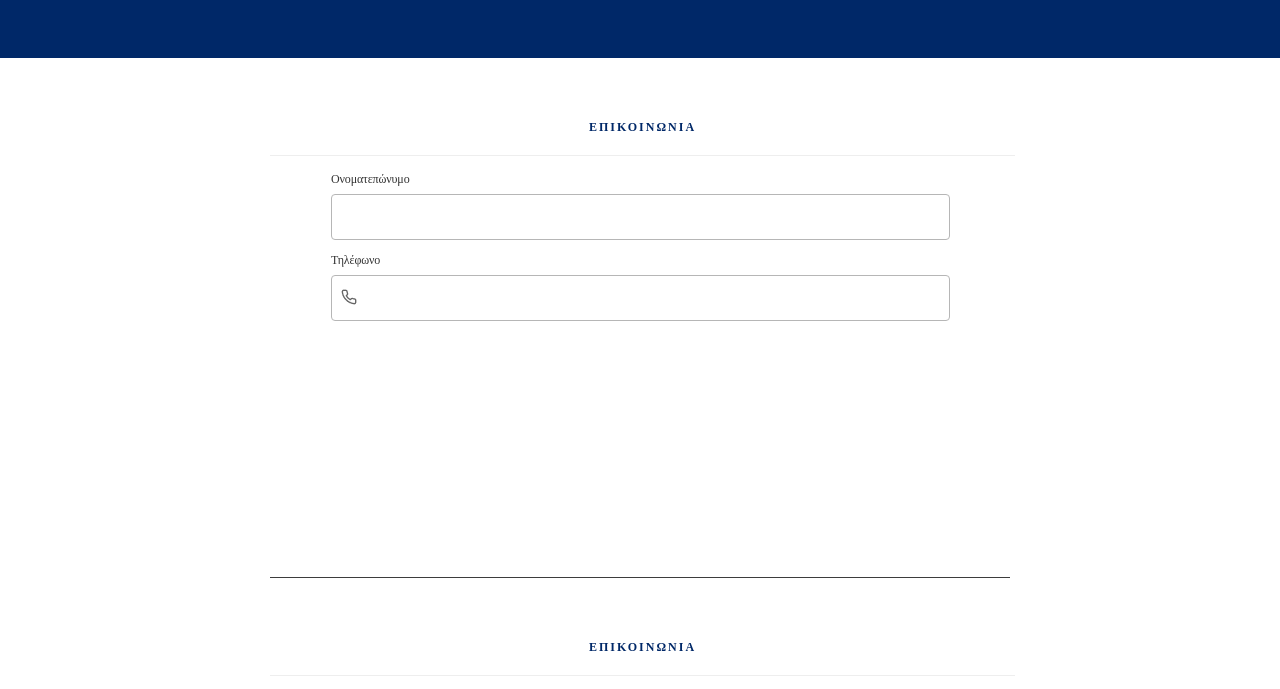
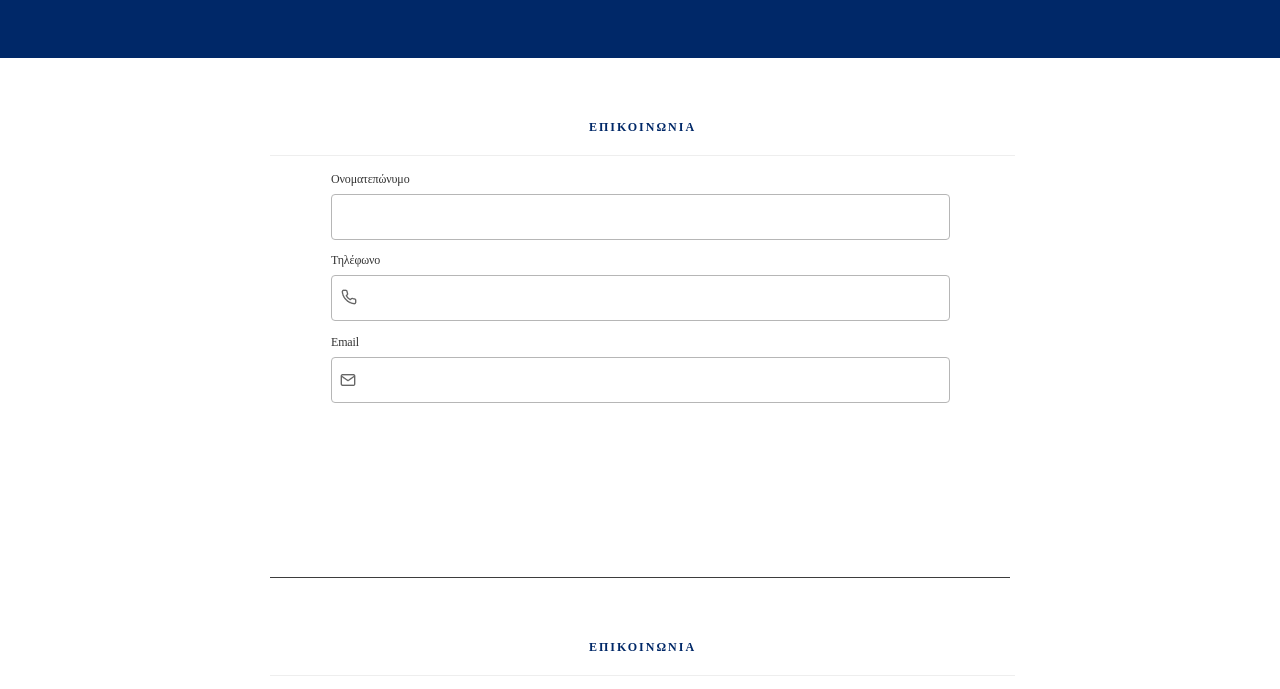
Before and after one commit to PRLAGSA/PixelPerfect, a plain HTML site: page index.html in a window 1280 px wide. Shown: the part 2088-2777 px from the top of the page. Drawn offline with Linux system fonts and the light colour scheme.

Commit message:
email Ready

```diff
--- a/index.html
+++ b/index.html
@@ -267,12 +267,20 @@
              <input class="nameArea"></input>
              </div>
             </div>
-            <!---////////TELEPHONE-->
+            <!---/////////////////////////////////////////////TELEPHONE/////////////////////////////////////////////-->
             <div class="telephone">Τηλέφωνο</div>
              <div class="telephoneInput">
               <div class="telephoneAreaWrapper">
                 <div class="telephoneICON"></div>
              <input class="telephoneArea"></input>
+             </div>
+            </div>
+            <!--/////////////////////////////////////////////////EMAIL//////////////////////////////////////////////-->
+            <div class="email">Email</div>
+             <div class="emailInput">
+              <div class="emailAreaWrapper">
+                <div class="emailICON"></div>
+             <input class="emailArea"></input>
              </div>
             </div>
           </div>
--- a/styles.css
+++ b/styles.css
@@ -935,6 +935,76 @@ section {
 }
 /*---------------------------------------------------EMAIL-------------------------------------------*/
 
+.email {
+  position: relative;
+  width: 240px;
+  height: 15px;
+  left: 0px;
+  top: -1.5px;
+  margin-bottom: 5.5px;
+  font-family: Source Sans Pro;
+  font-style: normal;
+  font-weight: normal;
+  font-size: 12px;
+  line-height: 15px;
+  background-color: rgba(198, 206, 187, 0);
+  letter-spacing: -0.15px;
+  color: #333333;
+  margin-top: 15px;
+}
+
+.emailInput {
+  width: 619px;
+  height: 46px;
+  border: 1px solid #b6b6b6;
+  box-sizing: border-box;
+  border-radius: 4px;
+}
+
+.emailAreaWrapper {
+  display: flex;
+  width: 210px;
+  padding-left: 21px;
+  height: 46px;
+  background-color: rgba(184, 23, 23, 0);
+  margin-left: 10px;
+}
+
+.emailArea {
+  width: 250px;
+  height: 25px;
+  top: 9px;
+  position: relative;
+  background-color: rgba(255, 255, 255, 0);
+  border-style: none;
+  border: 0px;
+  outline: 0.5px;
+  outline-color: rgb(0, 153, 255);
+  /* outline: none; */
+  font-family: Source Sans Pro;
+  font-style: normal;
+  font-weight: normal;
+  font-size: 16px;
+  line-height: 25px;
+  color: #999999;
+  padding: 0px;
+  margin: 0px;
+}
+
+.emailICON {
+  width: 16px;
+  height: 16px;
+  background-image: url(./images/folder_icon.png);
+  background-repeat: no-repeat;
+  background-size: contain;
+  left: 9px;
+  margin-top: 14px;
+  position: absolute;
+
+  /* top: calc(50% - 16px / 2 + 9.5px); */
+  margin-right: 0px;
+}
+
 /* .contactForm {
   display: grid;
   width: 740px;
```
Also changed, not shown: images/Icon Left.png (added).
